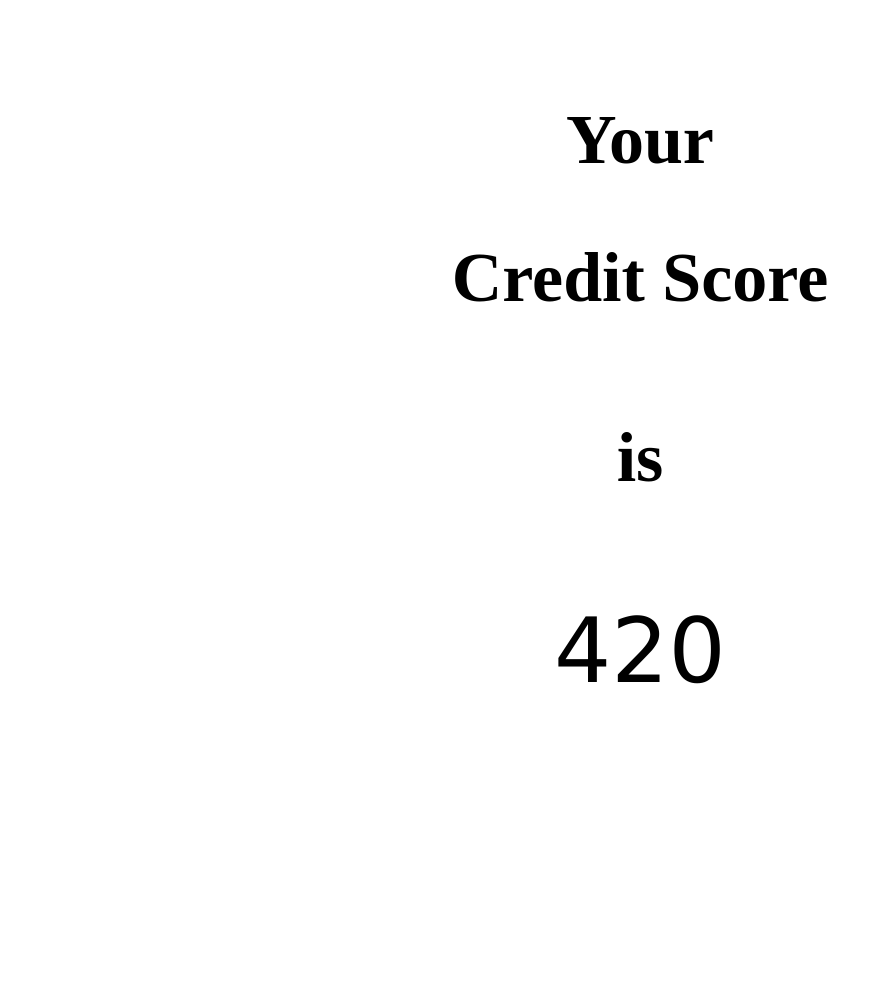
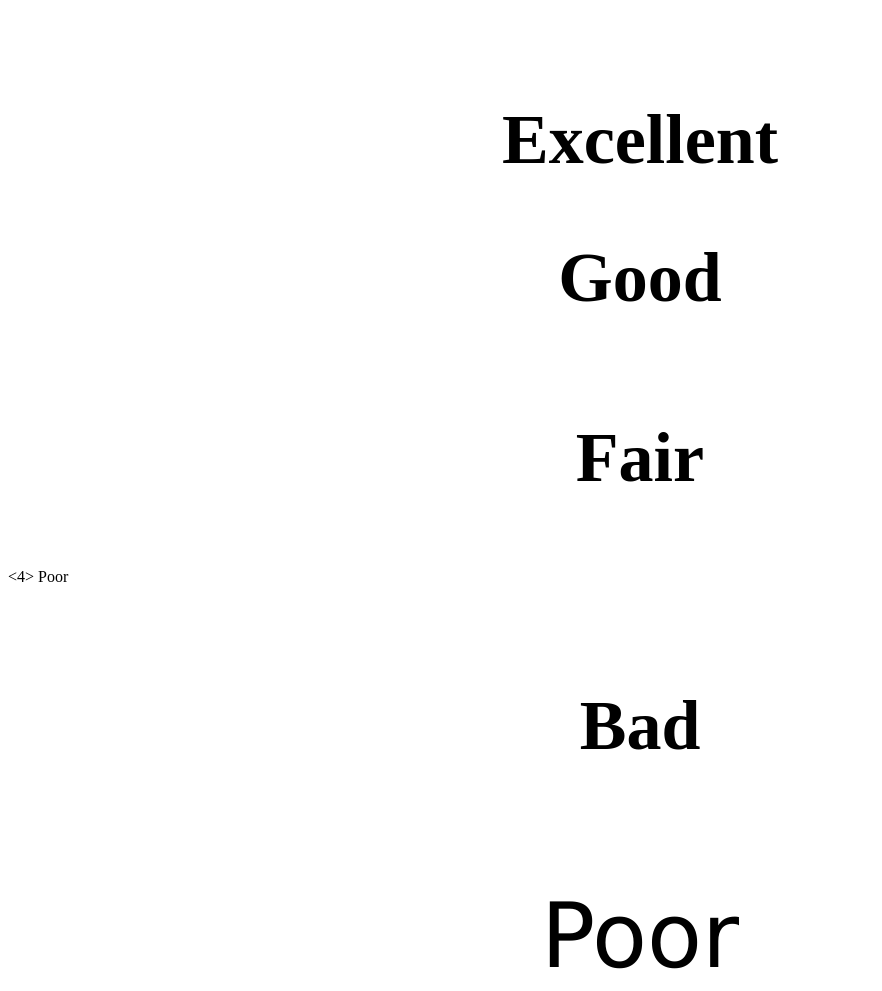
Before and after one commit to Orange-object/Credit-Score-Range, a plain HTML site: page index.html in a window 1280 px wide. Shown: the whole page, without its empty margins (0-882 px from the left). Before the commit the page ends 800 px from the top, so only its background shows below. Drawn offline with Linux system fonts and the light colour scheme.

Commit message:
Update index.html

```diff
--- a/index.html
+++ b/index.html
@@ -24,6 +24,21 @@ h3 {
     font-size: 70px;
 }
 
+    h4 {
+    color: black;
+    margin-top: 100px;
+    text-align: center;
+    font-size: 70px;
+}
+
+    h5 {
+    color: black;
+    margin-top: 100px;
+    text-align: center;
+    font-size: 70px;
+}
+
+
 p {
     font-family: verdana;
     margin-top: 100px;
@@ -33,10 +48,12 @@ p {
 </style>
 </head>
 <body>
-    <h2> Your </h2>
-<h1>Credit Score</h1>
-<h3> is </h3>
-<p>420</p>
+    <h2> Excellent </h2>
+<h1> Good </h1>
+<h3> Fair </h3>
+    <4> Poor </h4>
+    <h5> Bad </h5>
+<p> Poor </p>
 
 </body>
 </html>
```
